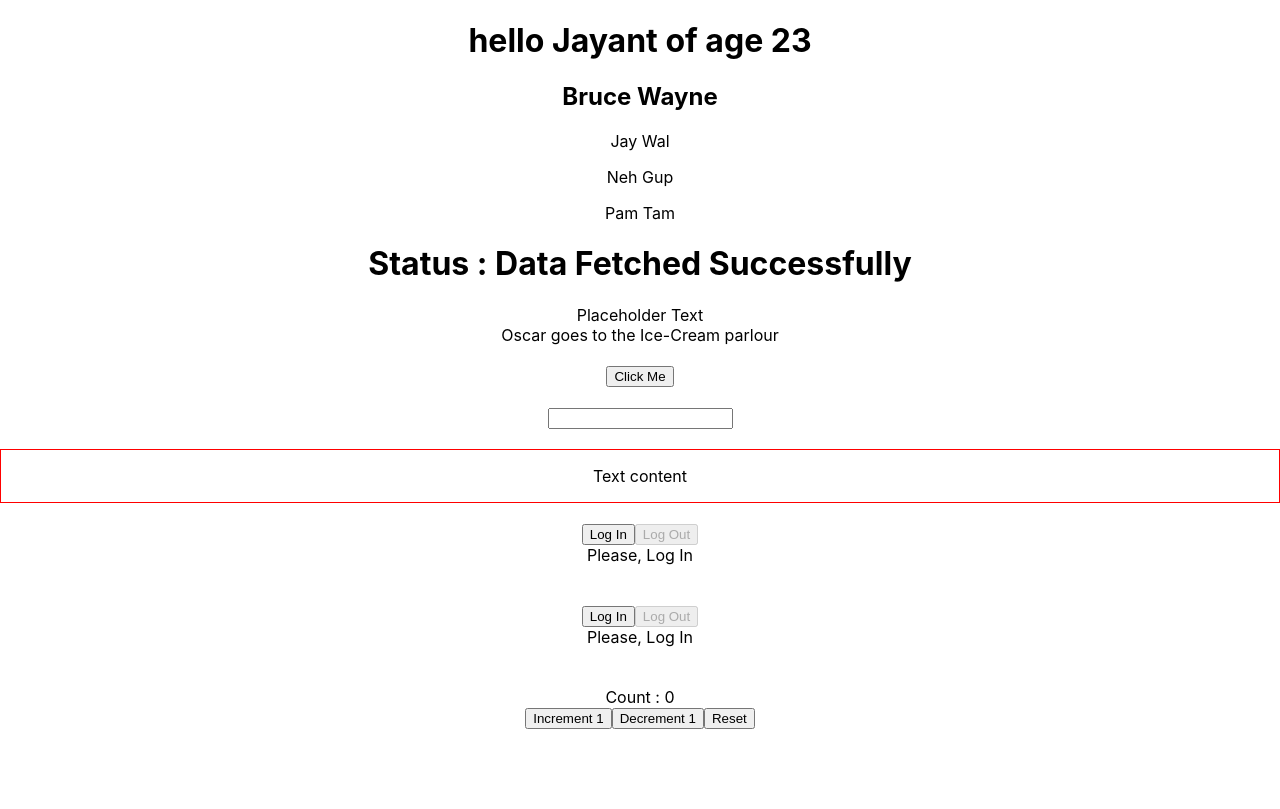
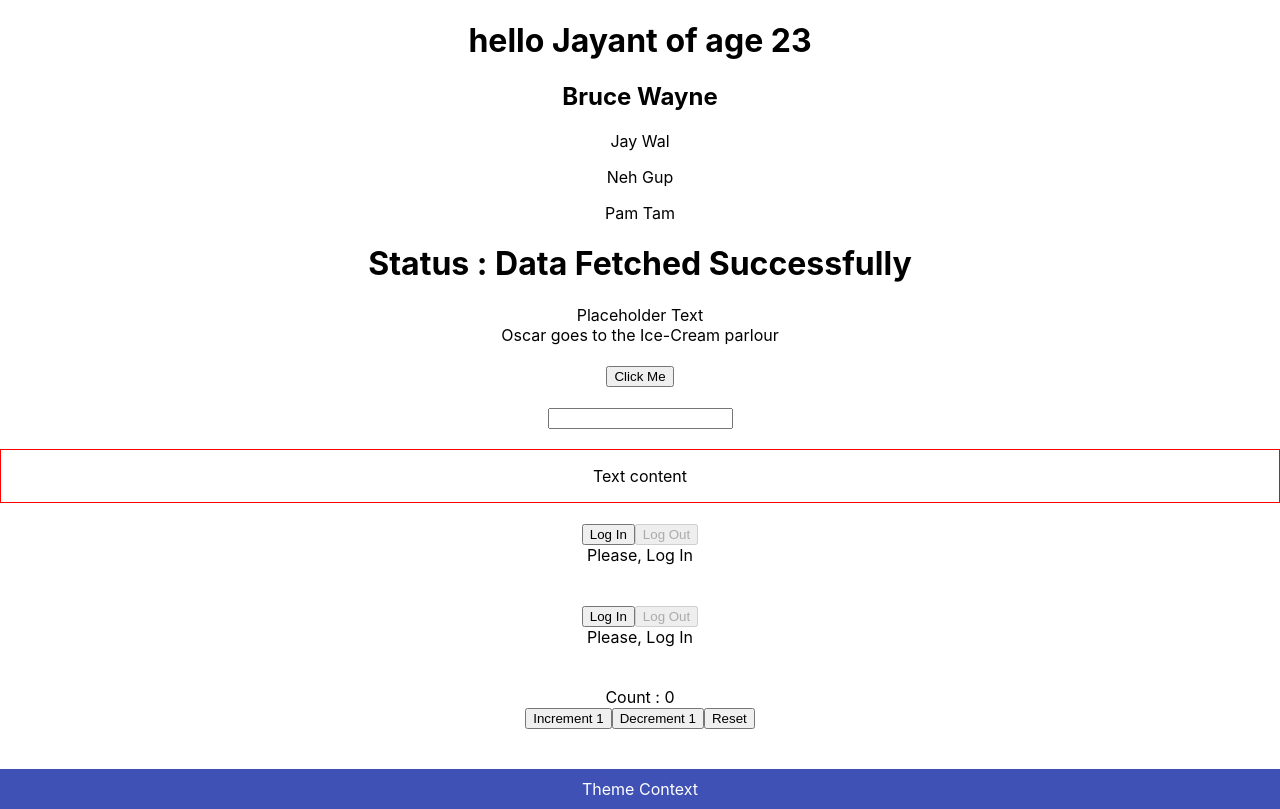
Before and after one commit to jayantwaldia/React-Typescript, a React (Create React App) app: page / in a window 1280 px wide. Built offline with nearby package versions, Linux system fonts and the light colour scheme.

Commit message:
use context through ts

```diff
--- a/src/App.tsx
+++ b/src/App.tsx
@@ -1,6 +1,8 @@
 import "./App.css";
 import Button from "./components/Button";
 import Container from "./components/Container";
+import Box from "./components/context/Box";
+import { ThemeContextProvider } from "./components/context/ThemeContext";
 import { Greet } from "./components/Greet";
 import Heading from "./components/Heading";
 import Input from "./components/Input";
@@ -64,6 +66,11 @@
       <br />
       <br />
       <Counter />
+      <br />
+      <br />
+      <ThemeContextProvider>
+        <Box />
+      </ThemeContextProvider>
     </div>
   );
 }
--- /dev/null
+++ b/src/components/context/Box.tsx
@@ -0,0 +1,12 @@
+import { useContext } from "react"
+import { ThemeContext } from "./ThemeContext"
+
+const Box = () => {
+
+    const theme = useContext(ThemeContext)
+    return (
+        <div style={{ backgroundColor: theme.primary.main, color: theme.primary.text, padding: '10px' }}>Theme Context</div>
+    )
+}
+
+export default Box
--- /dev/null
+++ b/src/components/context/Theme.ts
@@ -0,0 +1,10 @@
+export const theme = {
+    primary: {
+        main: '#3f51b5',
+        text: '#fff'
+    },
+    secondary: {
+        main: '#f50057',
+        text: '#fff'
+    }
+}
--- /dev/null
+++ b/src/components/context/ThemeContext.tsx
@@ -0,0 +1,15 @@
+import { createContext } from "react";
+import { theme } from "./Theme";
+
+type ThemeContextProviderProps = {
+    children: React.ReactNode
+}
+
+
+export const ThemeContext = createContext(theme)
+
+export const ThemeContextProvider = ({ children }: ThemeContextProviderProps) => {
+    return <ThemeContext.Provider value={theme}>
+        {children}
+    </ThemeContext.Provider>
+}
--- a/src/components/state/Counter.tsx
+++ b/src/components/state/Counter.tsx
@@ -14,7 +14,7 @@
     type: 'reset'
 }
 
-type CounterAction = UpdateAction | ResetAction
+type CounterAction = UpdateAction | ResetAction // discriminated unions in TS
 
 
 
```
